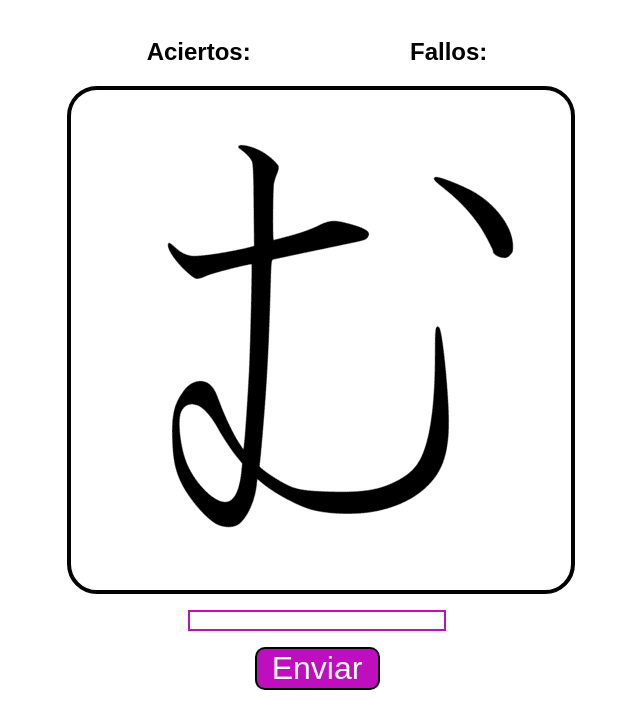
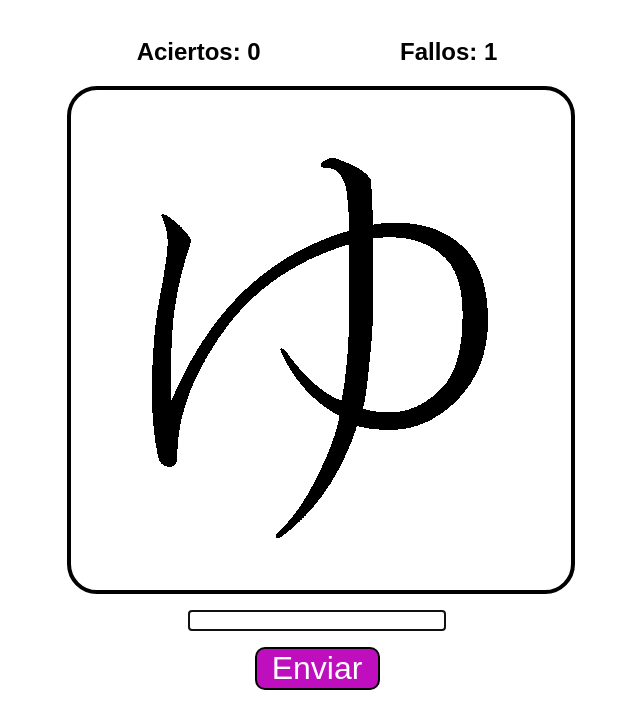
Before and after one commit to YoussefAFdez/JapaLearn, a plain HTML site: page index.html in a window 1280 px wide. Both pictures are taken after a click on the button "Enviar". Shown: the part 78-806 px from the top of the page, without its empty margins (323-963 px from the left). Drawn offline with Linux system fonts and the light colour scheme.

Commit message:
Randomizada la generacion de letras de forma unica

```diff
--- a/index.html
+++ b/index.html
@@ -13,13 +13,13 @@
             <div class="wrapper">
                 <h1>Hiragana Generator</h1>
                 <div class="result-wrapper">
-                    <h2 id="lblAcierto">Aciertos: </h2>
-                    <h2 id="lblError">Fallos: </h2>
+                    <h2 id="lblAcierto">Aciertos: <span id="numAciertos">0</span></h2>
+                    <h2 id="lblError">Fallos: <span id="numFallos">0</span></h2>
                 </div>
                 <div class="img-wrapper">
-                    <img src="img/32.png" alt="Hiragana Character" id="imgCaracter">
+                    <img src="" alt="Hiragana Character" id="imgCaracter">
                 </div>
-                <form action="" class="form-envio">
+                <form action="" class="form-envio" id="formEntrada">
                     <input type="text" name="tbRespuesta" id="tbRespuesta" class="tb-respuesta">
                     <button type="button" id="btnEnviar" class="btn-enviar">Enviar</button>
                 </form>
--- a/javascript/script.js
+++ b/javascript/script.js
@@ -1,6 +1,6 @@
-const DEBUG = true
+const DEBUG = false
 
-const ARRAY_NUMERICO =
+let ARRAY_NUMERICO =
     [0, 1, 2, 3, 4, 5, 6, 7, 8, 9, 10,
     11, 12, 13, 14, 15, 16, 17, 18, 19,
     20, 21, 22, 23, 24, 25, 26, 27, 28,
@@ -20,32 +20,65 @@ const ARRAY_VALORES = [
     'wa', 'n', 'wo'
     ];
 
+let contador = 0;
+
 
 document.addEventListener("DOMContentLoaded", main);
 
 function main() {
-    if (DEBUG) console.log("Hello World!");
 
     //Recogemos los diversos elementos del DOM
     let lblAcierto = document.getElementById("lblAcierto");
     let lblError = document.getElementById("lblError");
+    let numAciertos = document.getElementById("numAciertos");
+    let numFallos = document.getElementById("numFallos");
     let imgCaracter = document.getElementById("imgCaracter");
+    let formEntrada = document.getElementById("formEntrada");
     let tbRespuesta = document.getElementById("tbRespuesta");
     let btnEnviar = document.getElementById("btnEnviar");
 
+    //Generamos numero aleatorio
+    let numAleatorio = Math.floor(Math.random() * ARRAY_NUMERICO.length);
 
-    if (lblAcierto && lblError && imgCaracter && tbRespuesta && btnEnviar) {
+    //Eliminamos numero del array
+    ARRAY_NUMERICO =  ARRAY_NUMERICO.filter(item => item != ARRAY_NUMERICO[numAleatorio]);
 
-        if (DEBUG) console.log("correcto");
+    if (imgCaracter) imgCaracter.src = `img/${numAleatorio}.png`;
+
+
+    if (lblAcierto && lblError && numAciertos && numFallos && imgCaracter && tbRespuesta && btnEnviar) {
+
+        formEntrada.addEventListener('submit', e => { e.preventDefault() });
+
+        tbRespuesta.addEventListener('keyup', e => {
+            if (e.code === "Enter") {
+                comprobarCaracter();
+                tbRespuesta.value = "";
+            };
+        });
 
         btnEnviar.addEventListener("click", () => {
+            comprobarCaracter();
+            tbRespuesta.focus();
+            tbRespuesta.value = "";
+        });
 
-            let numImagen = imgCaracter.src.split('/').pop().split('.')[0];
-
-            if (DEBUG) console.log(numImagen);
-            if (DEBUG) console.log(ARRAY_VALORES[numImagen]);
-        })
-
-    } else console.log ("Error");
+    }
 
 }
+
+function comprobarCaracter() {
+    let numImagen = imgCaracter.src.split('/').pop().split('.')[0];
+
+    //Comprobamos el valor introducido
+    if (tbRespuesta.value.toLowerCase() === ARRAY_VALORES[numImagen]) numAciertos.textContent = parseInt(numAciertos.textContent) + 1;
+    else numFallos.textContent = parseInt(numFallos.textContent) + 1;
+
+    //Generamos un valor aleatorio para mostrar la imagen
+    let numAleatorio = Math.floor(Math.random() * ARRAY_NUMERICO.length);
+    imgCaracter.src = `img/${numAleatorio}.png`;
+
+    //Eliminamos numero del array
+    ARRAY_NUMERICO =  ARRAY_NUMERICO.filter(item => item != ARRAY_NUMERICO[numAleatorio]);
+
+}
```
